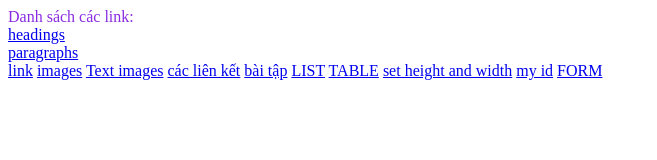
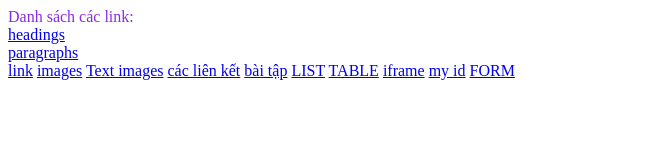
Before and after one commit to thuy-tien885/thuy-tien885, a plain HTML site: page index.html in a window 1280 px wide. Shown: the whole page, without its empty margins (0-657 px from the left). Drawn offline with Linux system fonts and the light colour scheme.

Commit message:
Add files via upload

```diff
--- a/index.html
+++ b/index.html
@@ -15,7 +15,7 @@
 <a href="bai1.html"target="_parent"> bài tập</a>
 <a href="list.html"target="_parent">LIST</a>
 <a href="table.html"target="_parent">TABLE</a>
-<a href="lien ket .html"target="_parent">set height and width</a>
+<a href="lien ket .html"target="_parent">iframe</a>
 <a href="Id.html"target="_parent">my id</a>
 <a href="form.html"target="_parent">FORM</a>
 </p>
```
